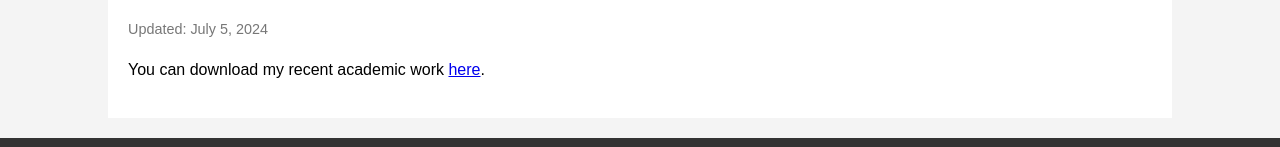
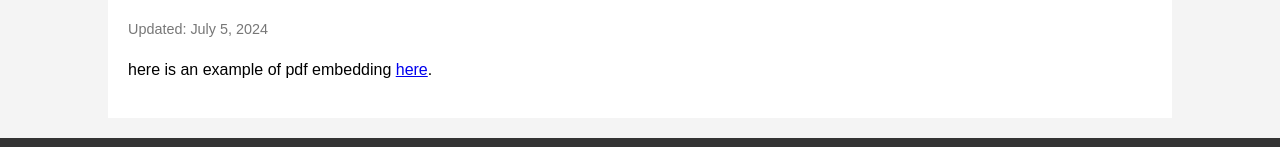
Before and after one commit to PicklRiick/mathspace.github.io, a plain HTML site: page index.html in a window 1280 px wide. Shown: the part 417-564 px from the top of the page. Drawn offline with Linux system fonts and the light colour scheme.

Commit message:
pdf_example_20240705001

```diff
--- a/index.html
+++ b/index.html
@@ -74,7 +74,7 @@
         <div>
             <h4>My Academic Work</h4>
             <p class="timestamp">Updated: July 5, 2024</p>
-            <p>You can download my recent academic work <a href="path_to_your_file.pdf" download>here</a>.</p>
+            <p>here is an example of pdf embedding <a href="Perelman - 2003 - Ricci flow with surgery on three-manifolds.pdf" download>here</a>.</p>
         </div>
     </div>
     <footer>
```
Also changed, not shown: 1 other file.
